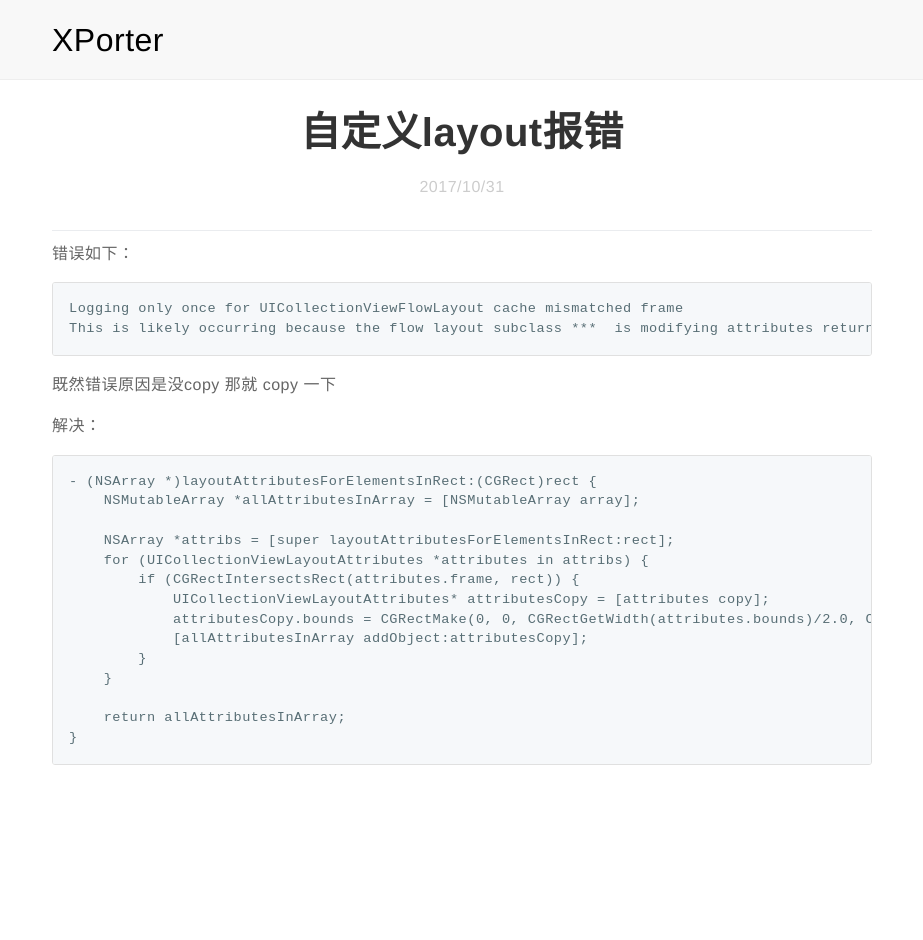
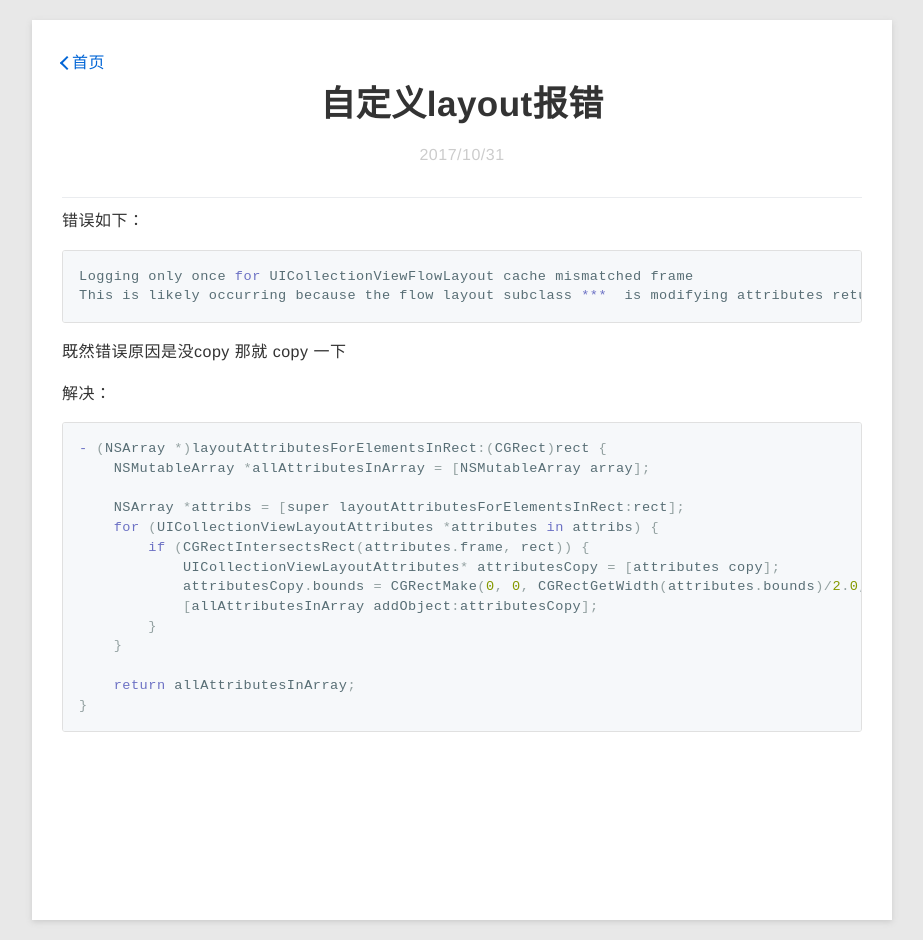
Before and after one commit to nyzhanggy/dulldevil.github.io, a Jekyll site: the page built from _posts/2017-10-31-自定义layout报错.md, in a window 1280 px wide. Shown: the whole page, without its empty margins (178-1101 px from the left). Built offline with Jekyll 4.4.1, drawn with Linux system fonts in a browser that asks for light colours; our own code applies the rules of GitHub Pages for plain Markdown files; before the commit the page ends 900 px from its top, so only the background shows below that.

Commit message:
修改post样式

````diff
--- a/_layouts/post.html
+++ b/_layouts/post.html
@@ -1,15 +1,14 @@
 {% include header.html %}
-{% include site-header.html %}
 
+<div class="post">
   <div class="container">
     <div class="post-header">
+      <a href="{{site.url}}{{site.baseurl}}/"><span class="triangle-facing-left"></span>首页</a>
       <h1 class="title">{{ page.title }}</h1>
       <p class="date">{{ page.date | date: "%Y/%m/%d"}}</p>
     </div>
     <article class="markdown-body">
         {{ page.content }}
     </article>
-
   </div>
-
-{% include footer.html %}
+</div>
--- a/_posts/2017-10-31-自定义layout报错.md
+++ b/_posts/2017-10-31-自定义layout报错.md
@@ -5,7 +5,7 @@ categories: [使用技巧]
 
 错误如下：
 
-```
+```shell
 Logging only once for UICollectionViewFlowLayout cache mismatched frame
 This is likely occurring because the flow layout subclass ***  is modifying attributes returned by UICollectionViewFlowLayout without copying them
 ```
@@ -15,7 +15,7 @@ This is likely occurring because the flow layout subclass ***  is modifying attr
 
 解决：
 
-```
+```objective_c
 - (NSArray *)layoutAttributesForElementsInRect:(CGRect)rect {
     NSMutableArray *allAttributesInArray = [NSMutableArray array];
 
--- a/assets/css/common.css
+++ b/assets/css/common.css
@@ -6,7 +6,7 @@
 html { font-family: sans-serif; /* 1 */ -ms-text-size-adjust: 100%; /* 2 */ -webkit-text-size-adjust: 100%; /* 2 */  -webkit-font-smoothing: antialiased;}
 
 /** Remove the margin in all browsers (opinionated). */
-body { margin: 0;}
+body,html { margin: 0;}
 
 /* HTML5 display definitions ========================================================================== */
 /** Add the correct display in IE 9-. 1. Add the correct display in Edge, IE, and Firefox. 2. Add the correct display in IE. */
@@ -149,7 +149,6 @@ td, th { padding: 0; }
 
 button { cursor: pointer; }
 
-p,ol,ul {color: #666 }
 h1, h2, h3, h4, h5, h6 { margin-top: 0; margin-bottom: 0; }
 
 h1 { font-size: 32px; font-weight: 400; }
--- a/assets/css/page.css
+++ b/assets/css/page.css
@@ -1,6 +1,5 @@
 
 .container {
-  padding: 0 20px;
   max-width: 860px;
   margin: auto;
 }
--- a/assets/css/post.css
+++ b/assets/css/post.css
@@ -1,4 +1,55 @@
 
+
+.post {
+  padding: 20px 0;
+  background-color: #E8E8E8;
+  margin: 0;
+  min-height: 100%;
+  box-sizing: border-box;
+
+
+}
+.post .container {
+  box-sizing: border-box;
+  padding: 30px;
+  background-color: #fff;
+  min-height: 100%;
+  box-shadow: 0 2px 6px #ccc;
+}
+.post-header{
+  border-bottom: 1px solid #eaecef;
+}
+
+.post-header {
+  padding-bottom: 20px;
+  margin-bottom: 10px;
+}
+.post-header .title {
+  text-align: center;
+  font-weight: bold;
+  font-size: 35px;
+}
+
+.post-header .date {
+  text-align: center;
+  margin:  10px;
+  color: #ccc
+}
+
+.post-header a:hover {
+  text-decoration: none;
+}
+
+.triangle-facing-left {
+    display: inline-block;
+    border-left: 2px solid;
+    border-bottom: 2px solid;
+    width: 10px;
+    height: 10px;
+    transform: rotate(45deg);
+}
+
+/*目录*/
 #post-directory-module {
     z-index: 999;
 }
@@ -34,38 +85,3 @@
 .post-directory a.on {
     color: #4183c4;
 }
-
-
-.post-header{
-  margin-top: 20px;
-  border-bottom: 1px solid #eaecef;
-}
-
-.post-header {
-  padding-bottom: 20px;
-  margin-bottom: 10px;
-}
-.post-header .title {
-  text-align: center;
-  font-weight: bold;
-  font-size: 40px;
-}
-
-.post-header .date {
-  text-align: center;
-  margin:  10px;
-  color: #ccc
-}
-
-.post-header a:hover {
-  text-decoration: none;
-}
-
-.triangle-facing-left {
-    display: inline-block;
-    border-left: 2px solid;
-    border-bottom: 2px solid;
-    width: 10px;
-    height: 10px;
-    transform: rotate(45deg);
-}
````
Also changed, not shown: _posts/2017-11-15-Jekyller详解.md (+4 -0 lines). Lines whose indentation alone changed are shown as unchanged.
